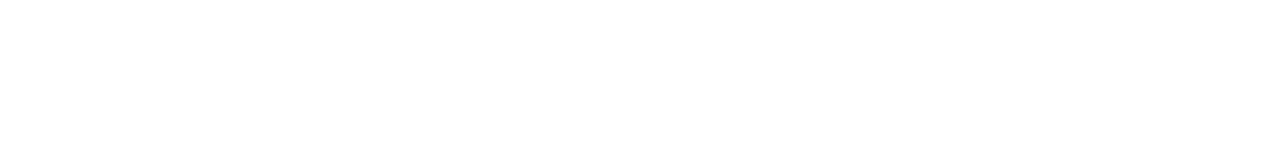
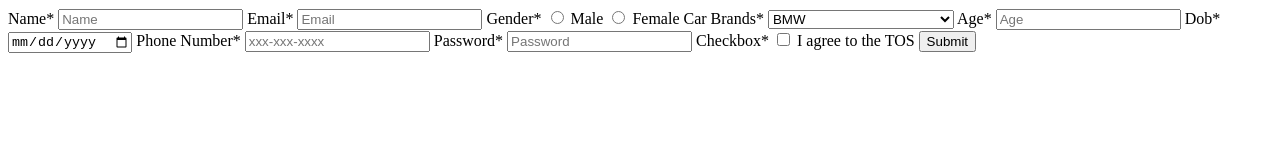
Before and after one commit to acciojob/signup-form-car-Rukmini-Challa, a website: page main.html in a window 1280 px wide. Drawn offline with Linux system fonts and the light colour scheme.

Commit message:
created a submission

```diff
--- a/main.html
+++ b/main.html
@@ -7,6 +7,46 @@
 </head>
 
 <body>
+	<form>
+		<label for="name" >Name*</label>
+		<input type="text" placeholder="Name" required>
+
+		<label for="email">Email*</label>
+		<input type="email"  placeholder="Email" required>
+
+		<label for="gender">Gender*</label>
+		<input type="radio" id="gender_m" name="genger" required>
+		<label for="gender_m">Male</label>
+		<input type="radio" id="gender_f" name="gender" required>
+<label for="gender_f">Female</label>
+		<label for="car">Car Brands*</label>
+		<select id= "cars" required>
+			<option value="" disabled>--Please choose an option--</option>
+			<option value="bmw">BMW</option>
+			<option value ="audi">Audi</option>
+			<option value ="mercidez">Mercidez</option>
+		</select>
+
+		<label for="age">Age*</label>
+		<input type="number" placeholder="Age" required>
+
+		<label for="dob">Dob*</label>
+		<input type="date" id="dob" required>
+
+		<label for="phoneno">Phone  Number*</label>
+		<input type="tel"  id = "tel" placeholder="xxx-xxx-xxxx" required>
+
+		<label for="password">Password*</label>
+		<input type="password" id = "password" placeholder="Password"required>
+
+		<label for="checkbox">Checkbox*</label>
+		<input type="checkbox" id = "tos" required>
+		<label for="tos" > I agree to the TOS</label>
+
+		<button type="submit">Submit</button>
+
+
+	</form>
 	<!-- the entire body must be written by student -->
     <script type="text/javascript" src="./script.js">
 </script>
```
